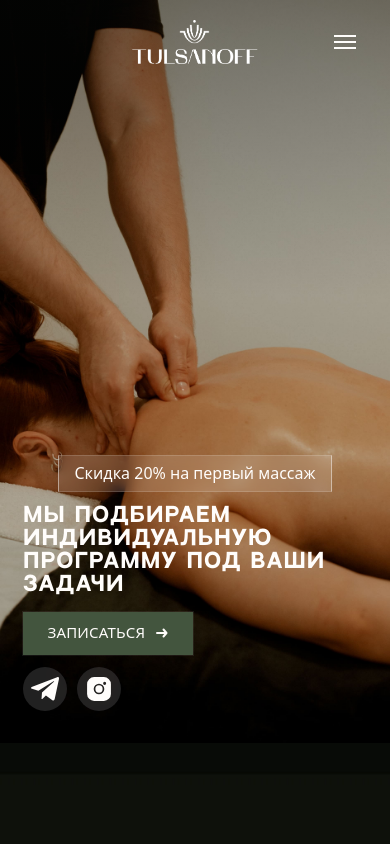
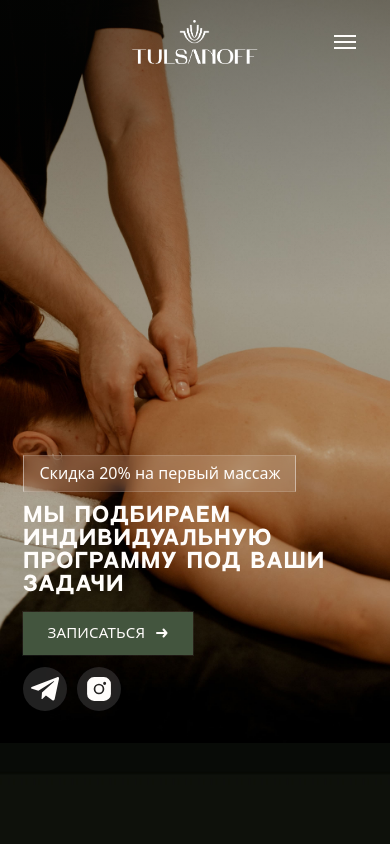
Before and after one commit to LesyaKulikov/tulsanoff, a React (Vite) app: page / in a window 390 px wide. Shown: the top 844 px of the page. Built offline with nearby package versions, Linux system fonts and the light colour scheme; a web font is replaced by a local one.

Commit message:
style: left-align mobile hero chip

```diff
--- a/src/components/Hero/Hero.module.css
+++ b/src/components/Hero/Hero.module.css
@@ -241,6 +241,11 @@
 
   .topGroup {
     gap: 12px;
+    align-items: flex-start;
+  }
+
+  .chip {
+    align-self: flex-start;
   }
 
   .cta {
```
